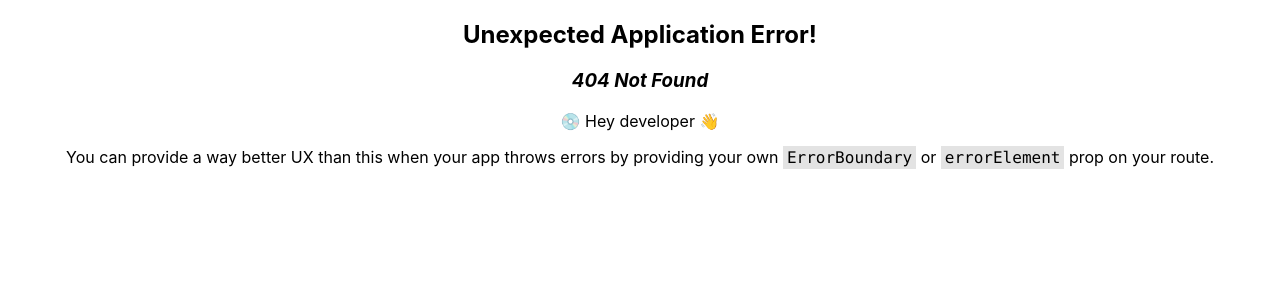
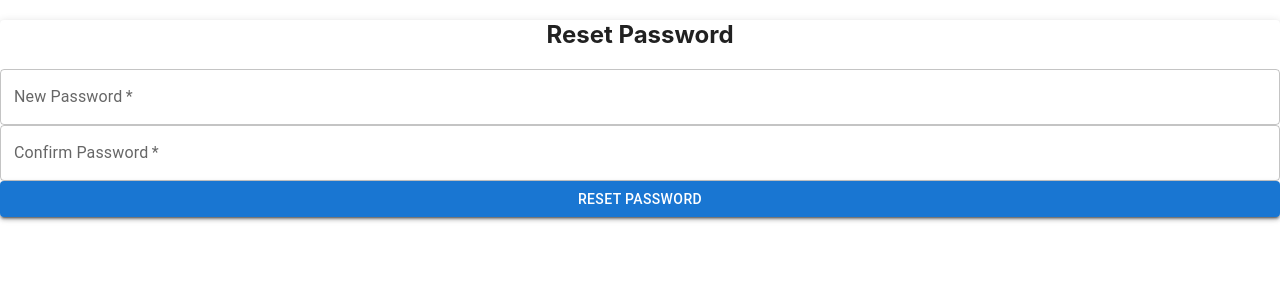
Before and after one commit to rbasuvarajTika/next-science-ui-dev, a React (Create React App) app: page /resetpassword/1 in a window 1280 px wide. Before the commit this address had no page. Shown: the top 300 px of the page. Built offline with nearby package versions, Linux system fonts and the light colour scheme.

Commit message:
Forgot Password Changes

```diff
--- a/package.json
+++ b/package.json
@@ -19,6 +19,7 @@
     "react-proxy": "^1.1.8",
     "react-router-dom": "^6.15.0",
     "react-scripts": "^5.0.1",
+    "react-hot-toast": "^2.4.1",
     "use-history": "^1.4.1",
     "web-vitals": "^2.1.4"
   },
--- a/src/App.js
+++ b/src/App.js
@@ -28,7 +28,7 @@ function App() {
       element: <FaxTable/>,
     },
     {
-      path: "/resetpassword",
+      path: "/resetpassword/:userId",
       element: <ResetPassword/>,
     },
     {
--- a/src/Components/ConfirmEmail.js
+++ b/src/Components/ConfirmEmail.js
@@ -18,6 +18,7 @@ export default function ConfirmEmail({ onNext }) {
       // Send a POST request to your API with the email data
       await axios.post('/api/v1/notification/emails/forgotpassword', {
         email: email,
+        resetLink:'http://localhost:3000/resetpassword'
       });
 
       // If the request is successful, call the onNext callback to move to the next step
--- a/src/Components/CreateNewUser.js
+++ b/src/Components/CreateNewUser.js
@@ -10,6 +10,7 @@ import ToggleButton from '@mui/material/ToggleButton';
 import ToggleButtonGroup from '@mui/material/ToggleButtonGroup';
 import PagingTabs from './PagingTabs';
 import axios from 'axios';
+import toast from 'react-hot-toast';
 
 export default function CreateNewUser() {
   const [alignment, setAlignment] = React.useState('web');
@@ -44,6 +45,7 @@ export default function CreateNewUser() {
       const response = await axios.post('/api/v1/users/create/user', userData, config);
 
       if (response.status === 201) {
+        toast.success('Updated user')
         // User was successfully created (assuming you return a 201 status code)
         // You can handle success here, e.g., show a success message
       } else {
--- a/src/Components/EditUser.js
+++ b/src/Components/EditUser.js
@@ -11,6 +11,7 @@ import ToggleButton from '@mui/material/ToggleButton';
 import ToggleButtonGroup from '@mui/material/ToggleButtonGroup';
 import PagingTabs from './PagingTabs';
 import { useParams, useLocation } from 'react-router-dom';
+import toast from 'react-hot-toast';
 
 export default function EditUser() {
   const { userId } = useParams(); // Get the user ID from route parameters
@@ -51,9 +52,12 @@ export default function EditUser() {
           // Fetch user data only when userId is available and selectedUser is not set
           const response = await axios.get(`/api/v1/users/user/${userId}`, config);
           if (response.status === 200) {
+            alert('Updated user Sucessfully')
             userDataToSet = response.data.data.data; // Assuming the response contains user data
+
           } else {
             // Handle errors
+            alert('Failed to Update')
           }
         }
 
--- a/src/Components/ResetPassword.js
+++ b/src/Components/ResetPassword.js
@@ -1,10 +1,12 @@
-import React, { useState } from 'react';
+import React, { useEffect, useState } from 'react';
 import Paper from '@mui/material/Paper';
 import TextField from '@mui/material/TextField';
 import Button from '@mui/material/Button';
 import axios from 'axios';
+import { useParams } from 'react-router-dom';
 
 export default function ResetPassword({ onReset }) {
+  const { userId } = useParams(); // Get the user ID from route parameters
   const [newPassword, setNewPassword] = useState('');
   const [confirmPassword, setConfirmPassword] = useState('');
 
@@ -24,7 +26,7 @@ export default function ResetPassword({ onReset }) {
       try {
         // Send a PUT request to update the password in the database
         const response = await axios.put(
-          `/api/v1/users/update/user/password/406`,
+          `/api/v1/users/update/user/password/${userId}`,
           { newPassword: newPassword }
         );
 
```
Also changed, not shown: 1 other file (tests, documents, lock files or other folders).
